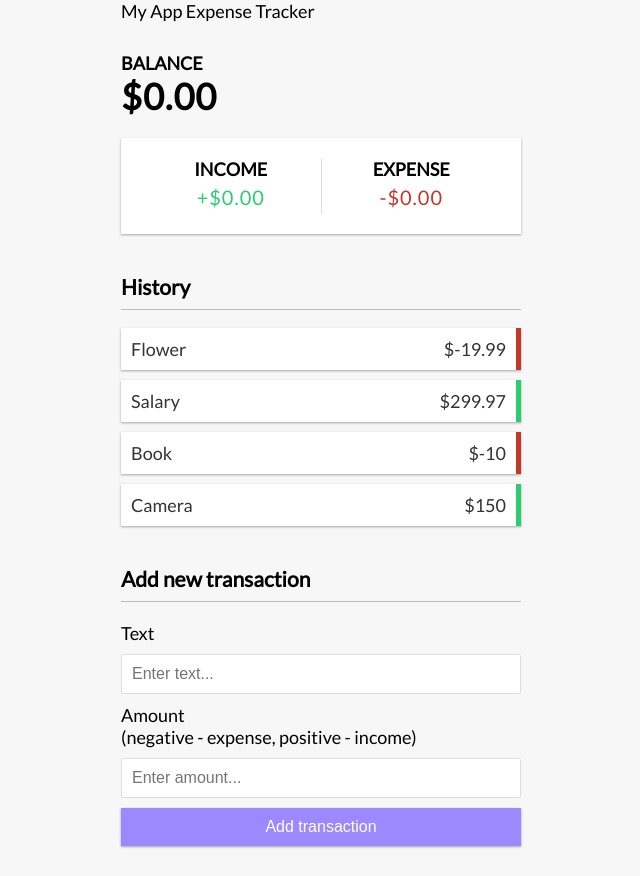
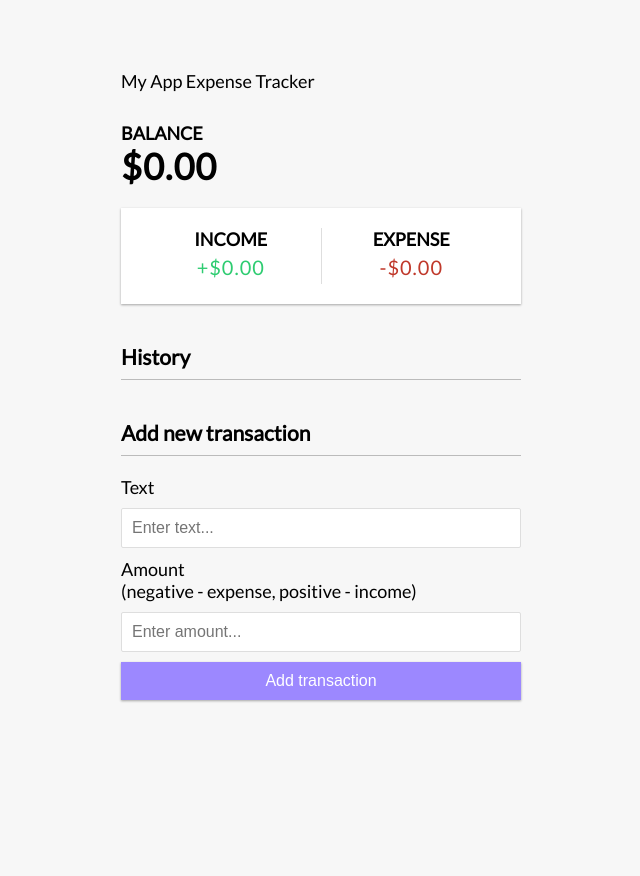
Before and after one commit to angelicalorraine/VueTracker, a Vue app: page / in a window 1280 px wide. Shown: the whole page, without its empty margins (319-959 px from the left). After the commit the page ends 800 px from the top, so only its background shows below. Built offline with nearby package versions, Linux system fonts and the light colour scheme.

Commit message:
script setup tag update

```diff
--- a/src/components/TransactionList.vue
+++ b/src/components/TransactionList.vue
@@ -10,20 +10,13 @@
 
 </template>
 
-<script>
-export default {
-    setup()
-{
-        const transactions = [
-            { id: 1, text: 'Flower', amount: -19.99 },
-            { id: 2, text: 'Salary', amount: 299.97 },
-            { id: 3, text: 'Book', amount: -10 },
-            { id: 4, text: 'Camera', amount: 150 }
-        ];
-        return {
-            transactions,
-        }
-        }
+<script setup>
+import { defineProps } from 'vue';
 
-}
+const props = defineProps({
+    transactions: {
+        type: Array,
+        required: true,
+        },
+      })
 </script>
```
